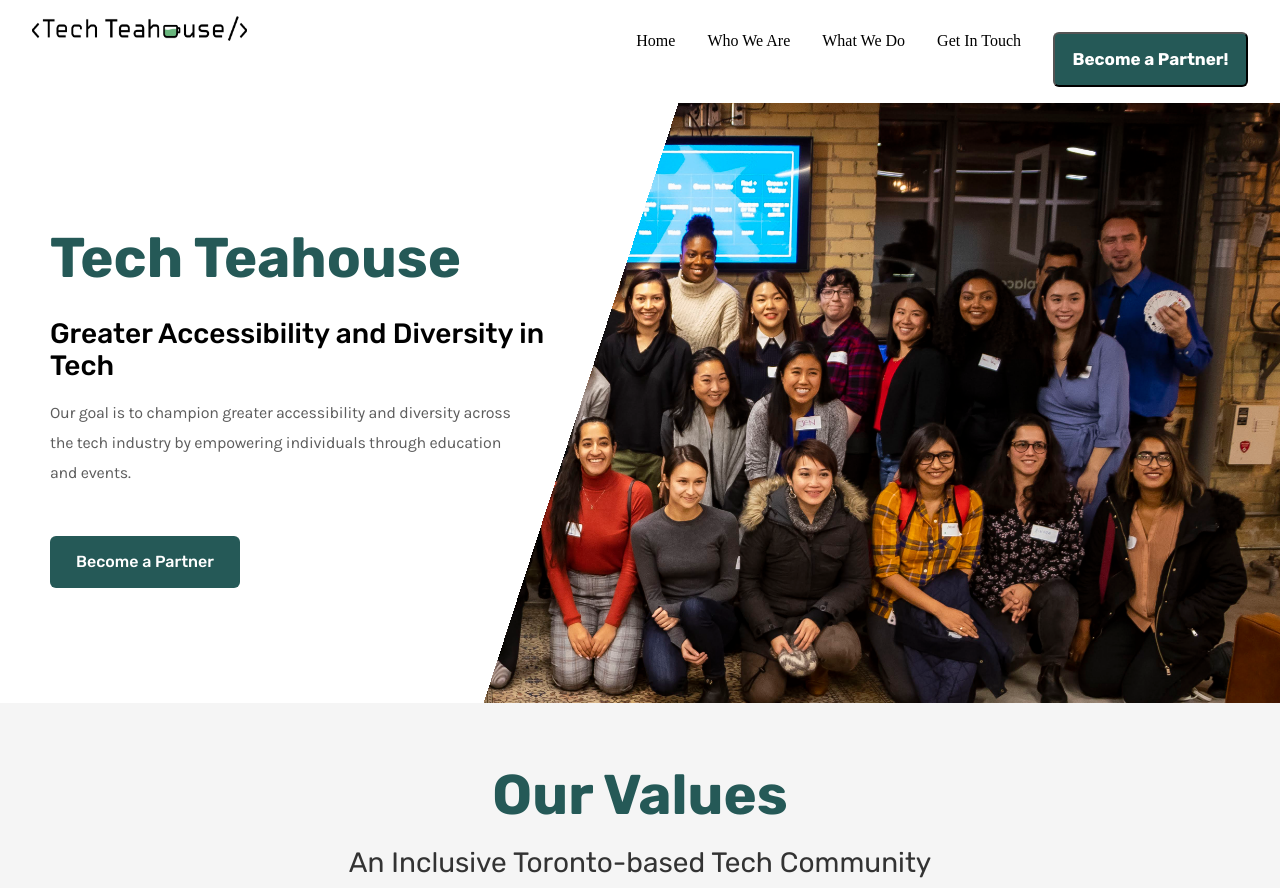
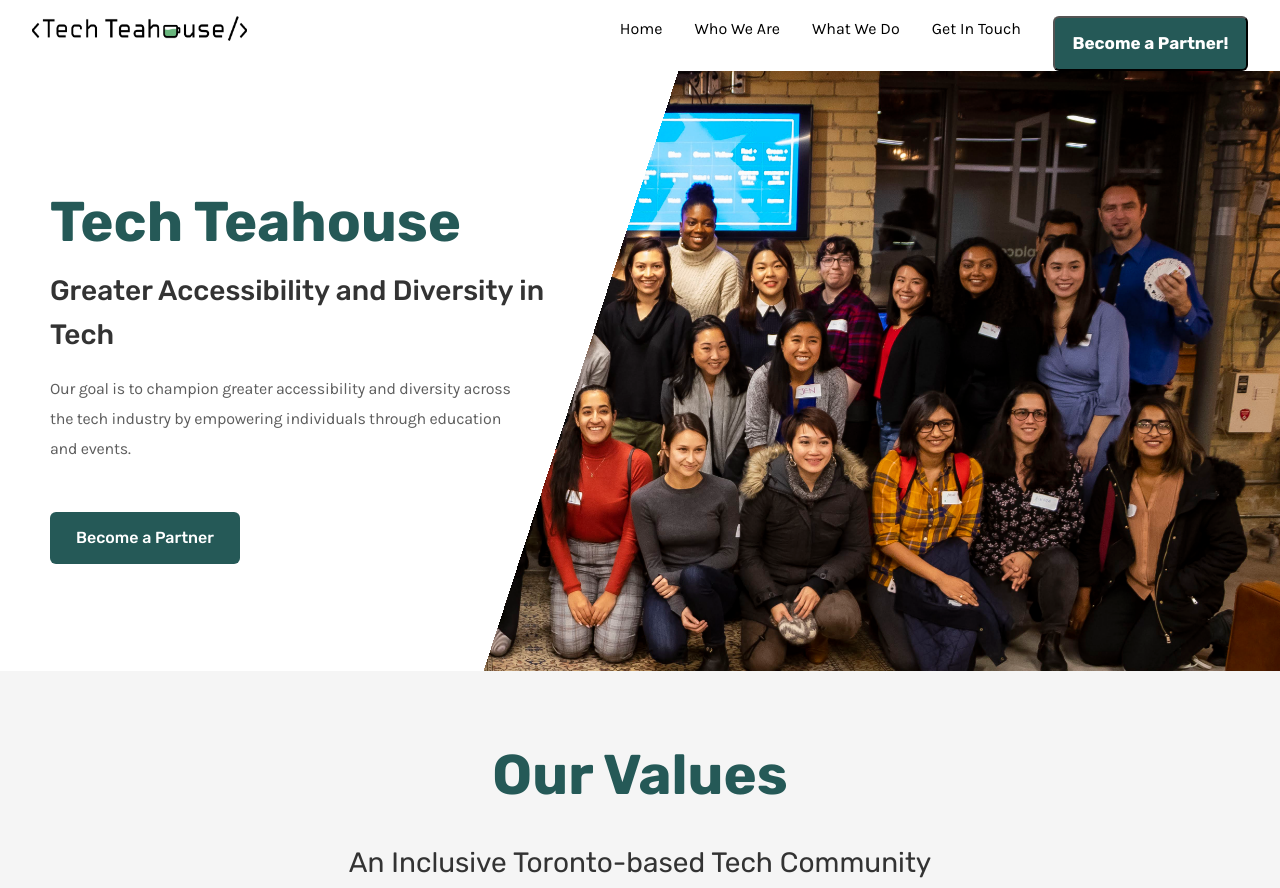
Before and after one commit to haphamo/Tech-TeaHouse, a Gatsby site: page / in a window 1280 px wide. Shown: the top 888 px of the page. Built offline with nearby package versions, Linux system fonts and the light colour scheme; Gatsby itself is replaced by a stand-in of ours.

Commit message:
Added global css style sheet with defaults and border-box

```diff
--- a/gatsby-browser.js
+++ b/gatsby-browser.js
@@ -7,6 +7,7 @@
 // You can delete this file if you're not using it
 
 require("normalize.css/normalize.css")
+require("./src/globalStyles.css")
 const React = require("react")
 const { Helmet, HelmetProvider } = require("react-helmet-async")
 
--- a/src/components/Header/css.js
+++ b/src/components/Header/css.js
@@ -70,9 +70,8 @@
 export const H1 = styled.h1`
   font-family: "Rubik", sans-serif;
   font-weight: 900;
-  line-height: 80px;
 
-  margin-bottom: 20px;
+  margin-bottom: 1px;
   margin-top: 0;
   color: #255957;
   font-size: 3rem;
@@ -88,25 +87,23 @@
   font-weight: 500;
   margin-bottom: 16px;
   margin-top: 0;
-  color: #33333;
+  color: #333333;
 
   @media screen and (min-width: 769px) {
-    width: ${({ pageName }) => (pageName === "get-in-touch" ? "100%" : "80%")};
+    width: ${({ pageName }) => (pageName === "get-in-touch" ? "100%" : "85%")};
   }
 `
 
 export const P = styled.p`
   font-family: "Karla", sans-serif;
-  font-size: 1rem;
   letter-spacing: -0.015em;
-
   line-height: 30px;
 
   color: rgba(51, 51, 51, 0.8);
   margin-bottom: 32px;
   margin-top: 0;
   @media screen and (min-width: 769px) {
-    width: 75%;
+    width: 80%;
     margin-bottom: ${({ pageName }) =>
       pageName === "get-in-touch" ? "0" : "48px"};
   }
@@ -115,7 +112,6 @@
 export const HeaderLink = styled(Link)`
   font-family: "Rubik", sans-serif;
   font-weight: 500;
-  font-size: 1rem;
   line-height: 20px;
 
   padding: 16px 26px;
@@ -125,5 +121,4 @@
   color: #fff;
 
   cursor: pointer;
-  text-decoration: none;
 `
--- /dev/null
+++ b/src/globalStyles.css
@@ -0,0 +1,35 @@
+*,
+*::before,
+*::after {
+  box-sizing: border-box;
+}
+
+html {
+  font-size: 100%;
+}
+
+body {
+  line-height: 1.6;
+  font-size: 1rem;
+  font-family: "Karla", sans-serif;
+  font-weight: 400;
+}
+
+img {
+  display: block;
+}
+
+a {
+  text-decoration: none;
+}
+
+ul {
+  list-style-type: none;
+  margin: 0;
+  padding: 0;
+}
+
+li {
+  margin: 0;
+  padding: 0;
+}
--- a/src/pages/index.js
+++ b/src/pages/index.js
@@ -1,11 +1,12 @@
 import React from "react"
 import Layout from "../components/layout"
 import OurValues from "../components/OurValues/OurValues"
-
+import Founders from "../components/Founders"
 // Refer to src/Header/data for the types with corresponding object to pass to layout.
 const IndexPage = () => (
   <Layout pageName="landing-page">
     <OurValues />
+    <Founders />
   </Layout>
 )
 
```
